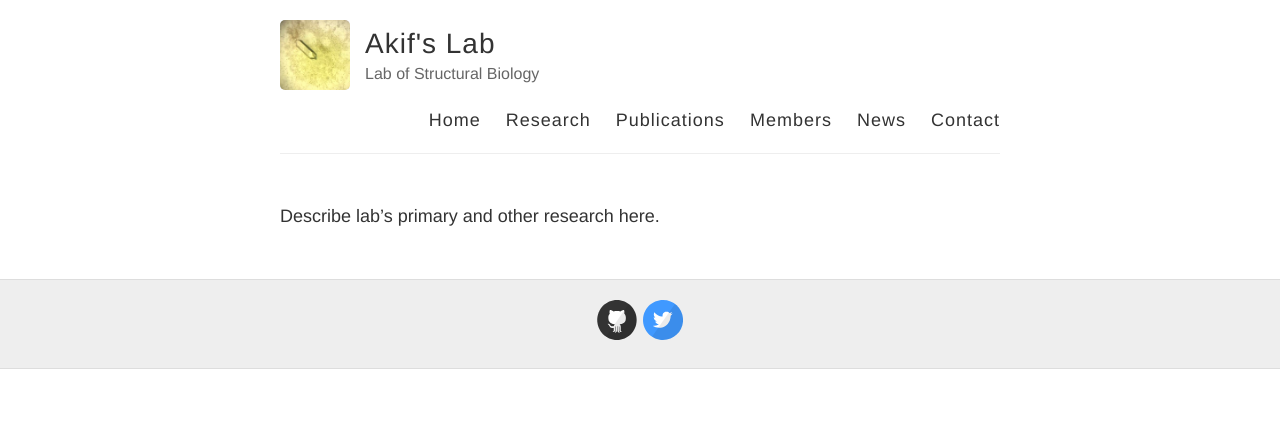
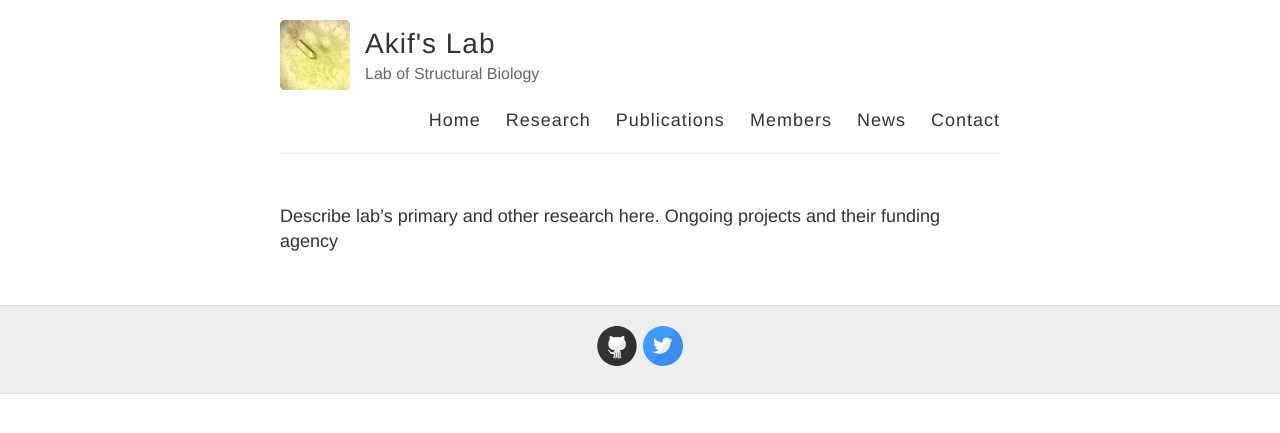
Before and after one commit to akifslab/akifslab.github.io, a Jekyll site: the page built from research.md, in a window 1280 px wide. Shown: the top 433 px of the page. Built offline with Jekyll 4.4.1, drawn with Linux system fonts in a browser that asks for light colours; our own code applies the rules of GitHub Pages for plain Markdown files.

Commit message:
Update research.md

```diff
--- a/research.md
+++ b/research.md
@@ -1 +1,2 @@
 Describe lab's primary and other research here.
+Ongoing projects and their funding agency
```
